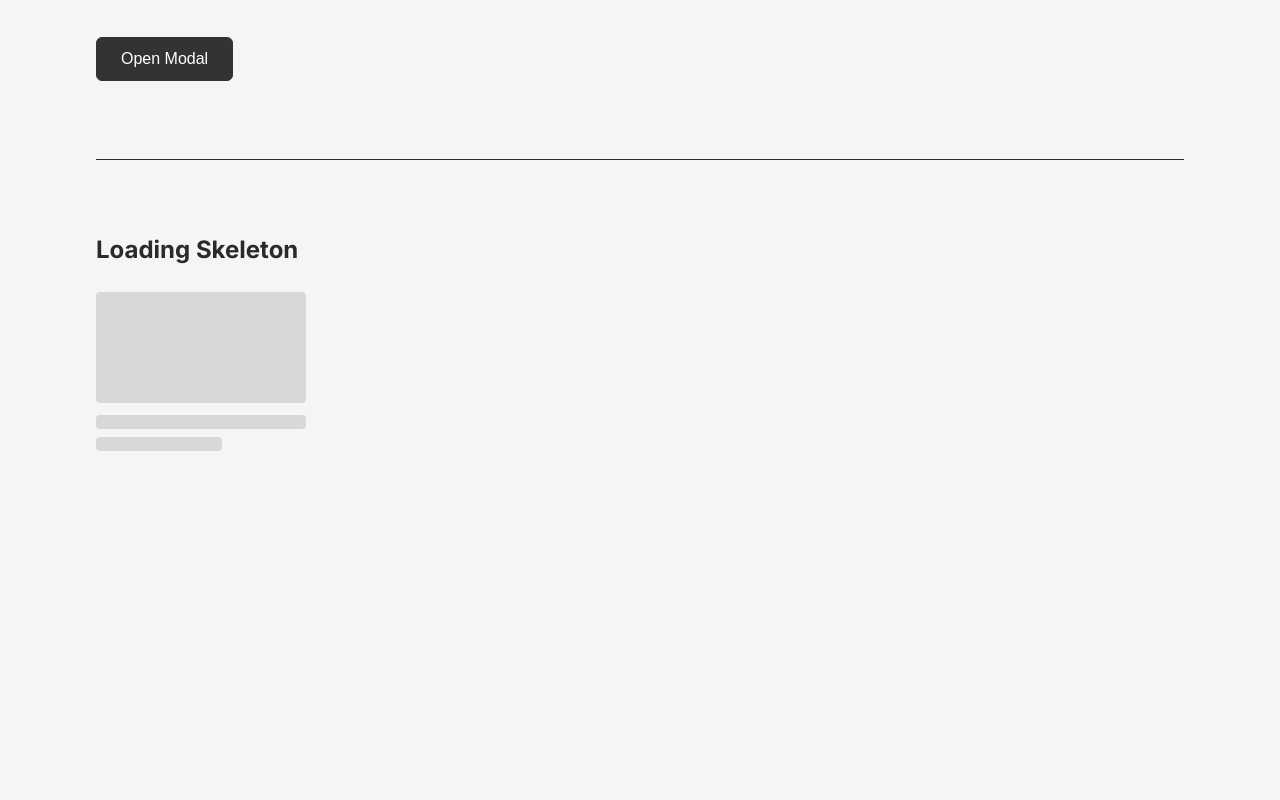
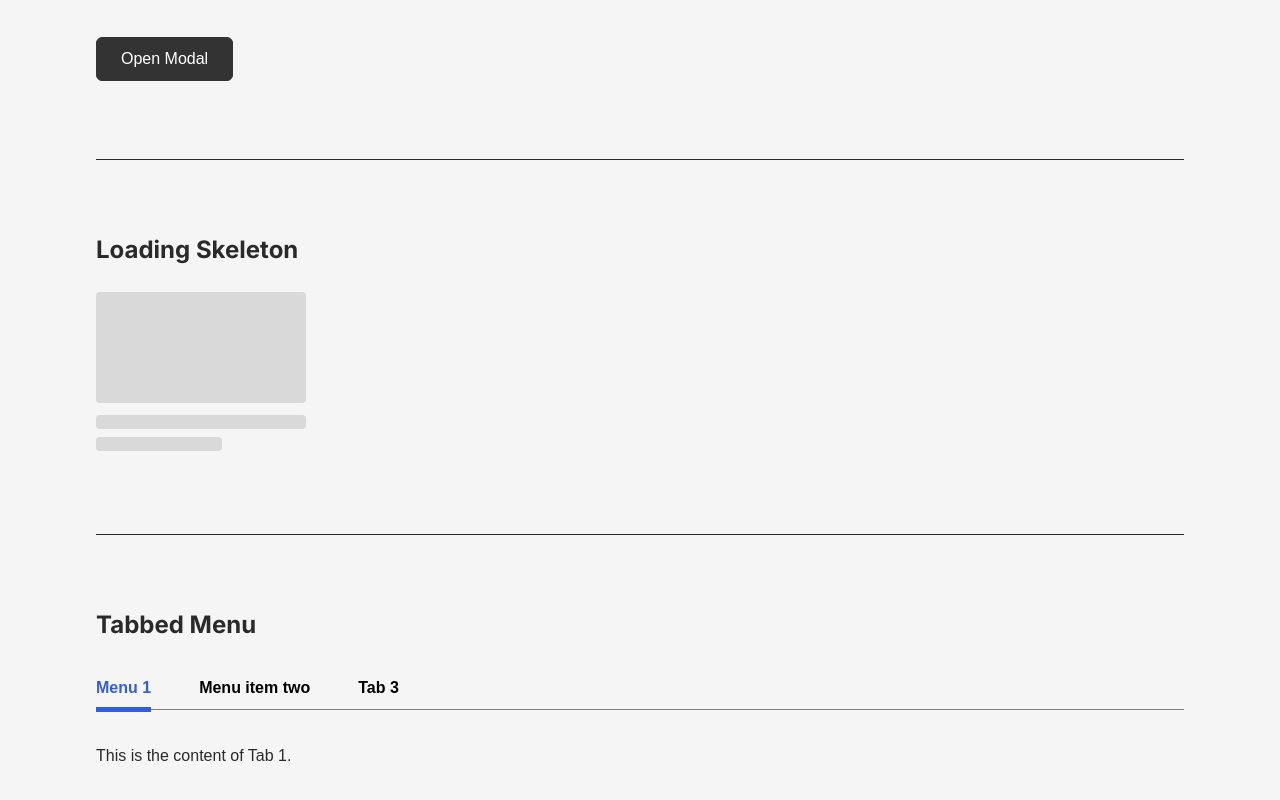
Before and after one commit to ptmartins/iwDemo, a React (Create React App) app: page / in a window 1280 px wide. Shown: the part 4502-5302 px from the top of the page. Before the commit the page ends 5084 px from the top, so only its background shows below. Built offline with nearby package versions, Linux system fonts and the light colour scheme.

Commit message:
Add Tabbed menu with moving slider

```diff
--- a/src/App.js
+++ b/src/App.js
@@ -1,5 +1,5 @@
 import {useState, useEffect} from 'react';
-import {Button, Checkbox, RadioBtn, ToggleSwitch, SocialCheckboxes, Accordion, Alert, Avatar, ProgressBar, IWLoading, Breadcrumbs, StarRating, Modal, Skeleton} from './components';
+import {Button, Checkbox, RadioBtn, ToggleSwitch, SocialCheckboxes, Accordion, Alert, Avatar, ProgressBar, IWLoading, Breadcrumbs, StarRating, Modal, Skeleton, TabMenu} from './components';
 import { FaArrowRight } from "react-icons/fa6";
 import { FaCheckCircle, FaInfoCircle } from "react-icons/fa";
 import { IoMdAlert } from "react-icons/io";
@@ -53,6 +53,12 @@ function App() {
       label: 'Action',
       onClick: handleAction
     },
+  ];
+
+  const tabs = [
+    { title: 'Menu 1', content: <p>This is the content of Tab 1.</p> },
+    { title: 'Menu item two', content: <p>This is the content of Tab 2.</p> },
+    { title: 'Tab 3', content: <p>This is the content of Tab 3.</p> },
   ];
 
   return (
@@ -192,10 +198,14 @@ function App() {
           <span>Breadcrumbs with custom icon</span>
         </div>
       </section>
+
+      {/* Star Rating */}
       <section className={styles.section}>
         <h2 className={styles.section_title}>Star Rating</h2>
         <StarRating rating={starRating} onRatingChange={handleStarRating} />
       </section>
+
+      {/* Modal */}
       <section className={styles.section}>
         <h2 className={styles.section_title}>Modal</h2>
         <Button onClick={() => openModal()}>Open Modal</Button>
@@ -205,9 +215,17 @@ function App() {
                           actions={modalActions}/>
         }
       </section>
+
+      {/* Loading Skeleton */}
       <section className={styles.section}>
         <h2 className={styles.section_title}>Loading Skeleton</h2>
         <Skeleton />
+      </section>
+
+      {/* Tabbed Menu */}
+      <section className={styles.section}>
+        <h2 className={styles.section_title}>Tabbed Menu</h2>
+        <TabMenu items={tabs} />
       </section>
     </div>
   );
--- /dev/null
+++ b/src/components/TabMenu/TabMenu.jsx
@@ -0,0 +1,53 @@
+import {useState, useEffect} from 'react';
+import styles from './TabMenu.module.css';
+
+const TabMenu = ({items}) => {
+    const [activeTab, setActiveTab] = useState(0);
+    const [sliderStyles, setSliderStyles] = useState({});
+
+    useEffect(() => {
+        const firstItem = document.querySelector(`.${styles.tab_button}:first-child`);
+        const firstItemRect = firstItem.getBoundingClientRect();
+        if (firstItem) {
+            setSliderStyles({
+            width: `${firstItemRect.width}px`,
+            transform: `translateX(0))`,
+            });
+        }
+      }, []);
+
+      const handleTabClick = (index, event) => {
+        const firstItem = document.querySelector(`.${styles.tab_button}:first-child`);
+        const takeAway = firstItem.getBoundingClientRect().left;
+        const item = event.currentTarget;
+        const itemRect = item.getBoundingClientRect();
+        const result = itemRect.left - takeAway;
+
+        setActiveTab(index);
+        setSliderStyles({
+          width: `${itemRect.width}px`,
+          transform: `translateX(${result}px)`,
+        });
+      };
+
+    return (
+        <div className={styles.tabbed_menu}>
+            <div className={styles.tab_buttons}>
+                {items.map((tab, index) => (
+                    <button key={index}
+                            onClick={ev => handleTabClick(index, ev)}
+                            className={index === activeTab ? `${styles.tab_button} ${styles.active}` : `${styles.tab_button}`}
+                    >
+                        {tab.title}
+                    </button>
+                ))}
+                <span className={styles.slider} style={sliderStyles}></span>
+            </div>
+            <div className={styles.tab_content}>
+                {items[activeTab].content}
+            </div>
+        </div>
+    );
+}
+
+export default TabMenu;
--- /dev/null
+++ b/src/components/TabMenu/TabMenu.module.css
@@ -0,0 +1,43 @@
+.tabbed_menu {
+    font-family: Arial, sans-serif;
+}
+
+.tab_buttons {
+    border-bottom: 1px solid #828282;
+    display: flex;
+    margin-bottom: 10px;
+    position: relative;
+}
+
+.tab_button {
+    background: none;
+    border: none;
+    cursor: pointer;
+    font-size: 16px;
+    font-weight: 600;
+    margin: 0 1.5rem;
+    outline: none;
+    padding: .75rem 0;
+    transition: all .2s eas-in;
+}
+
+.tab_button:first-child {
+    margin-inline-start: 0;
+}
+
+.tab_button.active {
+    color: #335ed7;
+}
+
+.slider {
+    background-color: #335ed7;
+    bottom: -3px;
+    display: inline-block;
+    height: 5px;
+    position: absolute;
+    transition: all .3s ease-in;
+}
+
+.tab_content {
+    padding: 1.5rem 0;
+}
--- a/src/components/index.js
+++ b/src/components/index.js
@@ -12,7 +12,8 @@ import Skeleton from './Skeleton/Skeleton';
 import SocialCheckboxes from './SocialCheckboxes/SocialCheckboxes';
 import Star from './Star/Star';
 import StarRating from './StarRating/StarRating';
+import TabMenu from './TabMenu/TabMenu';
 import ToggleSwitch from './ToggleSwitch/ToggleSwitch';
 
 
-export { Accordion, Alert, Avatar, Breadcrumbs, Button, Checkbox, IWLoading, Modal, ProgressBar, RadioBtn, Skeleton, SocialCheckboxes, Star, StarRating, ToggleSwitch };
+export { Accordion, Alert, Avatar, Breadcrumbs, Button, Checkbox, IWLoading, Modal, ProgressBar, RadioBtn, Skeleton, SocialCheckboxes, Star, StarRating, TabMenu, ToggleSwitch };
```
